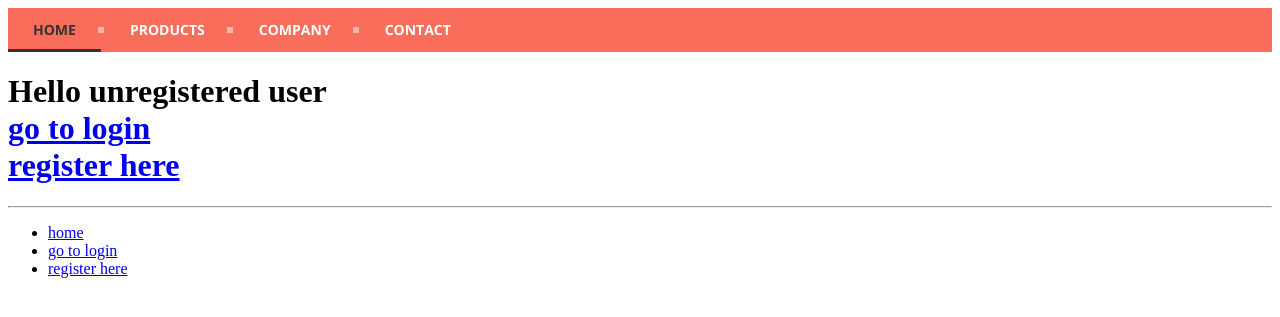
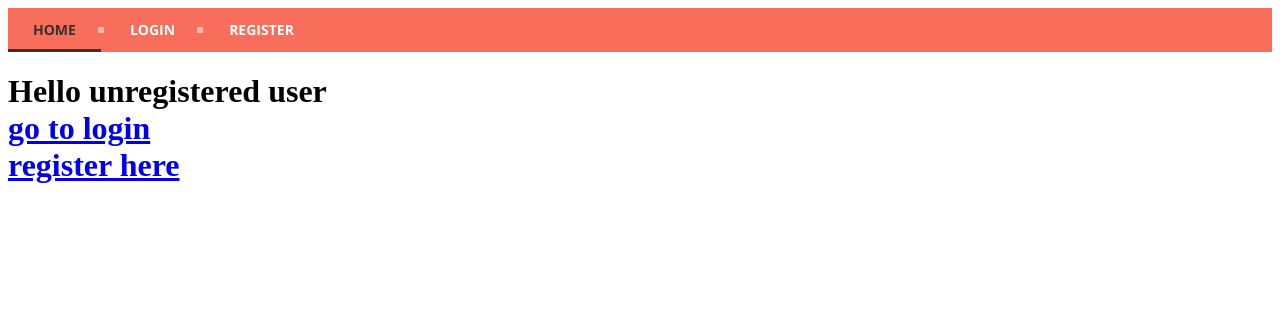
Before and after one commit to jaimesanz/paguen_po, a Django app: template expenses_manager/templates/home.html in a window 1280 px wide. Shown: the top 317 px of the page. Run offline with Django 3.2, Linux system fonts and the light colour scheme; the template is opened without the code that fills it, so the values that code supplies are empty.

Commit message:
Added nice navbar and static folder for CSS rules

```diff
--- a/expenses_manager/templates/cssmenu/styles.css
+++ b/expenses_manager/static/css/navbar.css
@@ -1,9 +1,9 @@
 @import url(http://fonts.googleapis.com/css?family=Open+Sans:700);
-#cssmenu {
+#navbar {
   background: #f96e5b;
   width: auto;
 }
-#cssmenu ul {
+#navbar ul {
   list-style: none;
   margin: 0;
   padding: 0;
@@ -11,7 +11,7 @@
   display: block;
   zoom: 1;
 }
-#cssmenu ul:after {
+#navbar ul:after {
   content: " ";
   display: block;
   font-size: 0;
@@ -19,18 +19,18 @@
   clear: both;
   visibility: hidden;
 }
-#cssmenu ul li {
+#navbar ul li {
   display: inline-block;
   padding: 0;
   margin: 0;
 }
-#cssmenu.align-right ul li {
+#navbar.align-right ul li {
   float: right;
 }
-#cssmenu.align-center ul {
+#navbar.align-center ul {
   text-align: center;
 }
-#cssmenu ul li a {
+#navbar ul li a {
   color: #ffffff;
   text-decoration: none;
   display: block;
@@ -46,13 +46,13 @@
   -o-transition: color .25s;
   transition: color .25s;
 }
-#cssmenu ul li a:hover {
+#navbar ul li a:hover {
   color: #333333;
 }
-#cssmenu ul li a:hover:before {
+#navbar ul li a:hover:before {
   width: 100%;
 }
-#cssmenu ul li a:after {
+#navbar ul li a:after {
   content: "";
   display: block;
   position: absolute;
@@ -63,7 +63,7 @@
   background: #ffffff;
   opacity: .5;
 }
-#cssmenu ul li a:before {
+#navbar ul li a:before {
   content: "";
   display: block;
   position: absolute;
@@ -78,43 +78,43 @@
   -o-transition: width .25s;
   transition: width .25s;
 }
-#cssmenu ul li.last > a:after,
-#cssmenu ul li:last-child > a:after {
+#navbar ul li.last > a:after,
+#navbar ul li:last-child > a:after {
   display: none;
 }
-#cssmenu ul li.active a {
+#navbar ul li.active a {
   color: #333333;
 }
-#cssmenu ul li.active a:before {
+#navbar ul li.active a:before {
   width: 100%;
 }
-#cssmenu.align-right li.last > a:after,
-#cssmenu.align-right li:last-child > a:after {
+#navbar.align-right li.last > a:after,
+#navbar.align-right li:last-child > a:after {
   display: block;
 }
-#cssmenu.align-right li:first-child a:after {
+#navbar.align-right li:first-child a:after {
   display: none;
 }
 @media screen and (max-width: 768px) {
-  #cssmenu ul li {
+  #navbar ul li {
     float: none;
     display: block;
   }
-  #cssmenu ul li a {
+  #navbar ul li a {
     width: 100%;
     -moz-box-sizing: border-box;
     -webkit-box-sizing: border-box;
     box-sizing: border-box;
     border-bottom: 1px solid #fb998c;
   }
-  #cssmenu ul li.last > a,
-  #cssmenu ul li:last-child > a {
+  #navbar ul li.last > a,
+  #navbar ul li:last-child > a {
     border: 0;
   }
-  #cssmenu ul li a:after {
+  #navbar ul li a:after {
     display: none;
   }
-  #cssmenu ul li a:before {
+  #navbar ul li a:before {
     display: none;
   }
 }
--- a/expenses_manager/templates/base.html
+++ b/expenses_manager/templates/base.html
@@ -4,29 +4,17 @@
 		<meta charset='utf-8'>
 		<meta http-equiv="X-UA-Compatible" content="IE=edge">
 		<meta name="viewport" content="width=device-width, initial-scale=1">
-		<link rel="stylesheet" href="cssmenu/styles.css">
+		{% load staticfiles %}
+		<link rel="stylesheet" href="{% static 'css/navbar.css' %}">
 		<script src="http://code.jquery.com/jquery-latest.min.js" type="text/javascript"></script>
 		<!-- <script src="script.js"></script> -->
 		<title>Expenses Manager</title>
 	</head>
 	<body>
-		{% include "cssmenu/menu.html" %}
-		<div>
+		{% include "navbar.html" %}
+		<div id="content">
 			{% block content %}
 			{% endblock %}
 		</div>
-		<hr>
-		<div>
-			<ul>
-				<li><a href="/home">home</a></li>
-			{% if user.is_authenticated %}
-				<li><a href="/accounts/logout">logout</a></li>
-				<li><a href="/accounts/password/change">change password</a></li>
-			{% else %}
-				<li><a href="/accounts/login">go to login</a></li>
-				<li><a href="/accounts/register">register here</a></li>
-			{% endif %}
-			</ul>
-		</div>
 	</body>
 </html>
--- a/expenses_manager/templates/cssmenu/menu.html
+++ /dev/null
@@ -1,8 +0,0 @@
-<div id='cssmenu'>
-<ul>
-   <li class='active'><a href='#'><span>Home</span></a></li>
-   <li><a href='#'><span>Products</span></a></li>
-   <li><a href='#'><span>Company</span></a></li>
-   <li class='last'><a href='#'><span>Contact</span></a></li>
-</ul>
-</div>
--- /dev/null
+++ b/expenses_manager/templates/navbar.html
@@ -0,0 +1,12 @@
+<div id='navbar'>
+	<ul>
+		<li class='active'><a href="/home"><span>Home</span></a></li>
+		{% if user.is_authenticated %}
+		<li><a href="/accounts/logout"><span>Logout</span></a></li>
+		<li class='last'><a href="/accounts/password/change"><span>Change Password</span></a></li>
+		{% else %}
+		<li><a href="/accounts/login"><span>Login</span></a></li>
+		<li class='last'><a href="/accounts/register"><span>Register</span></a></li>
+		{% endif %}
+	</ul>
+</div>
```
